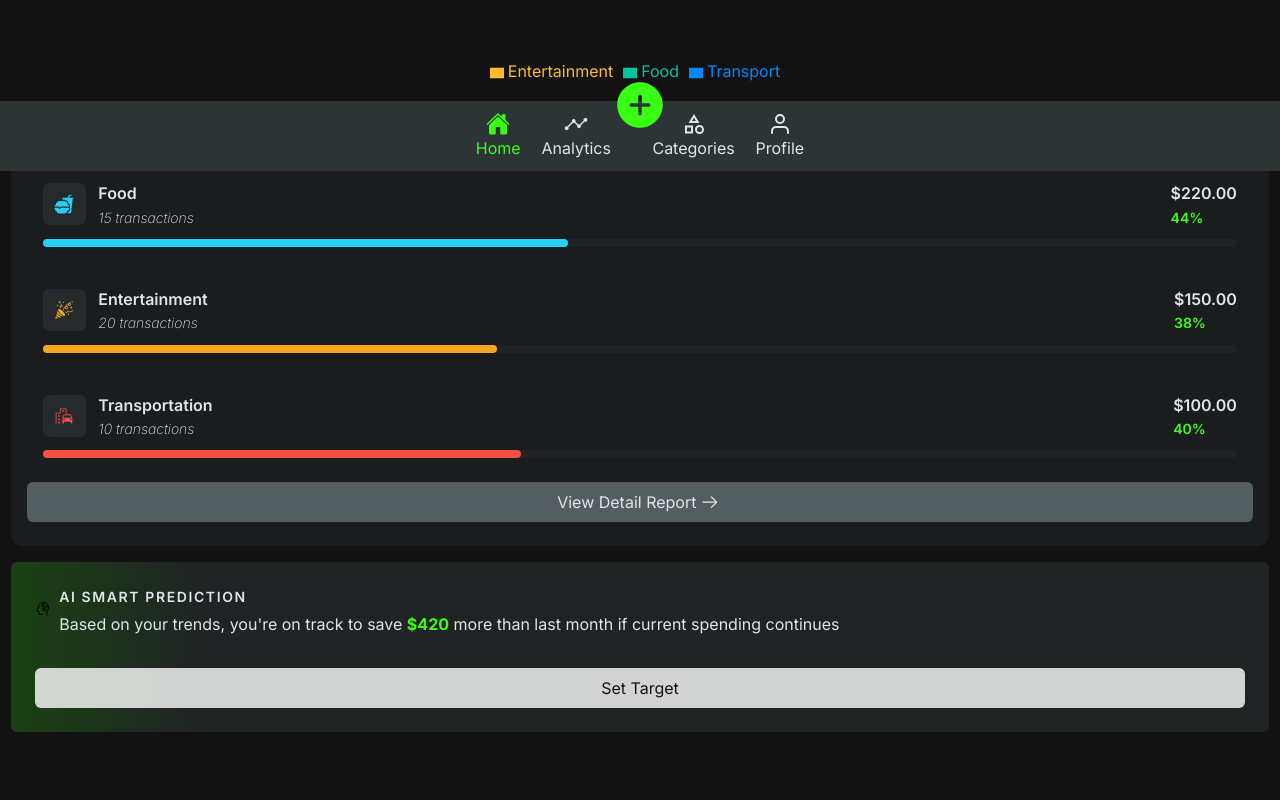
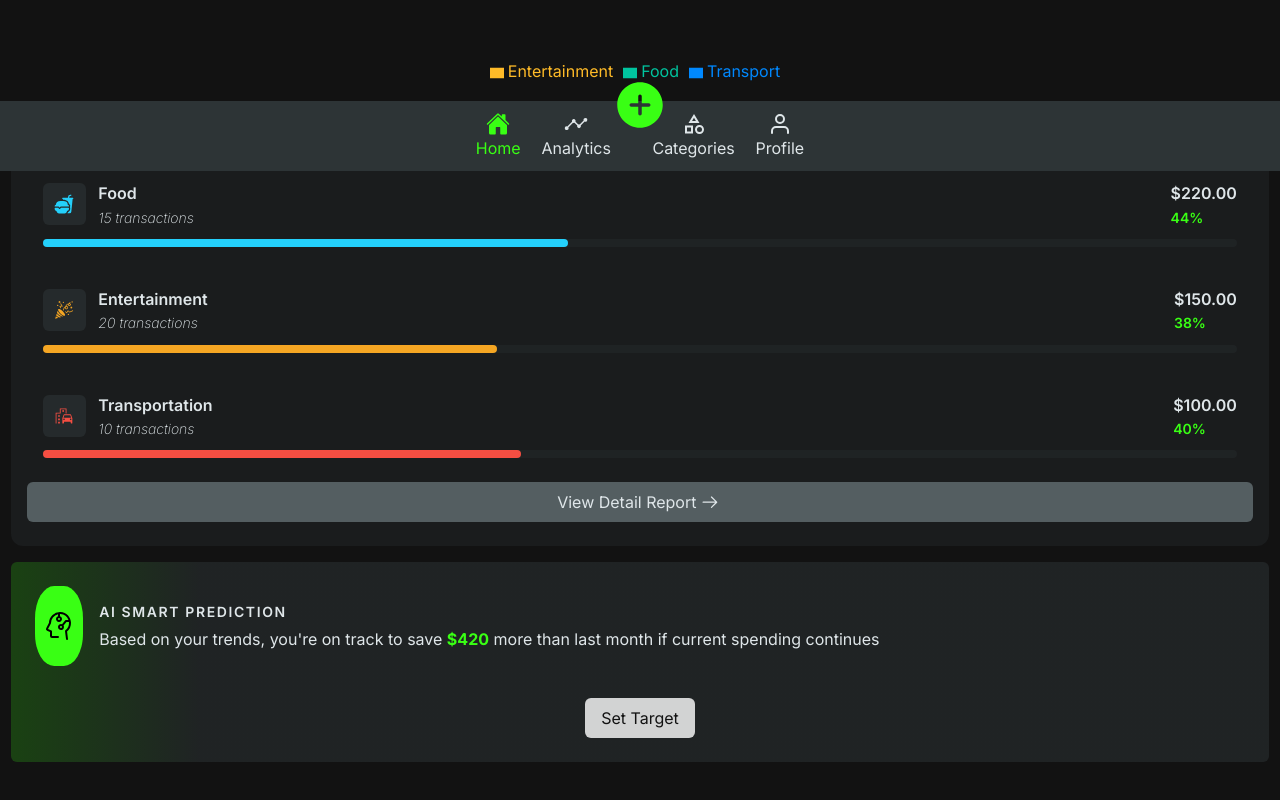
Before and after one commit to Andriamahay11master/SpendWise, a React (Vite) app: page /analytics in a window 1280 px wide. Shown: the part 629-1429 px from the top of the page. Built offline with nearby package versions, Linux system fonts and the light colour scheme.

Commit message:
finalization css part AI

```diff
--- a/src/components/Analytics/Analytics.tsx
+++ b/src/components/Analytics/Analytics.tsx
@@ -175,7 +175,7 @@ const Analytics = () => {
             </p>
           </div>
         </div>
-        <div className="prediction-bottom">
+        <div className="prediction-analytics-bottom">
           <Link to="/prediction" className="btn btn-white">
             Set Target
           </Link>
--- a/src/styles/components/analytics.scss
+++ b/src/styles/components/analytics.scss
@@ -110,14 +110,26 @@
       rgba(45, 52, 54, 0.5) 15%
     );
     border-radius: $border-radius-sm;
+    .prediction-icon {
+      @include flex-center;
+      padding: 1.5rem 0.5rem;
+      border-radius: 40%;
+      background-color: $primary;
+      svg {
+        font-size: $font-size-2xl;
+      }
+    }
     &-top {
       @include flex-start;
       align-items: center;
-      gap: 0.5rem;
+      gap: 1rem;
       margin-bottom: 2rem;
     }
     &-bottom {
       @include flex-center;
+      .btn {
+        width: auto;
+      }
     }
     .title-h3 {
       color: $light-gray;
```
